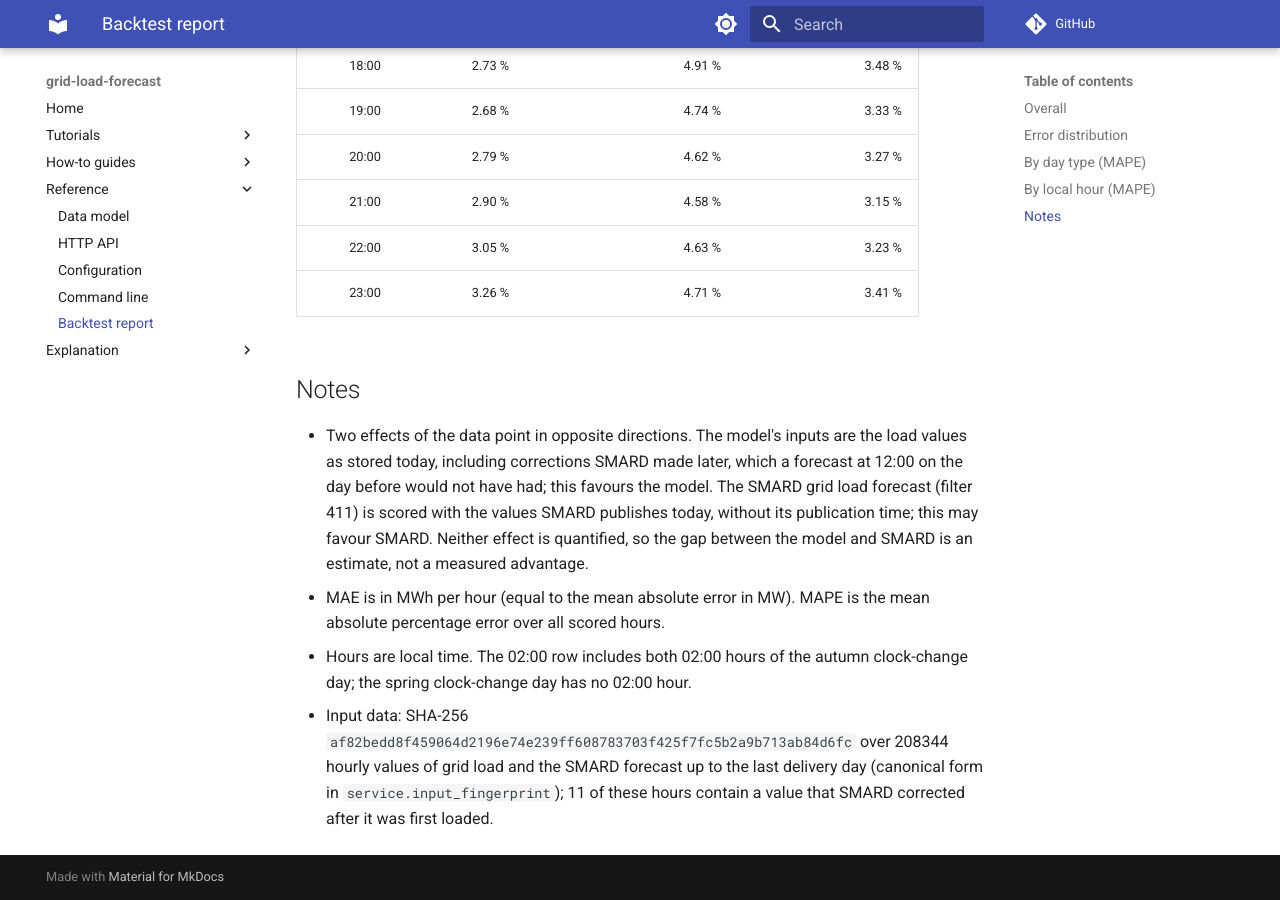
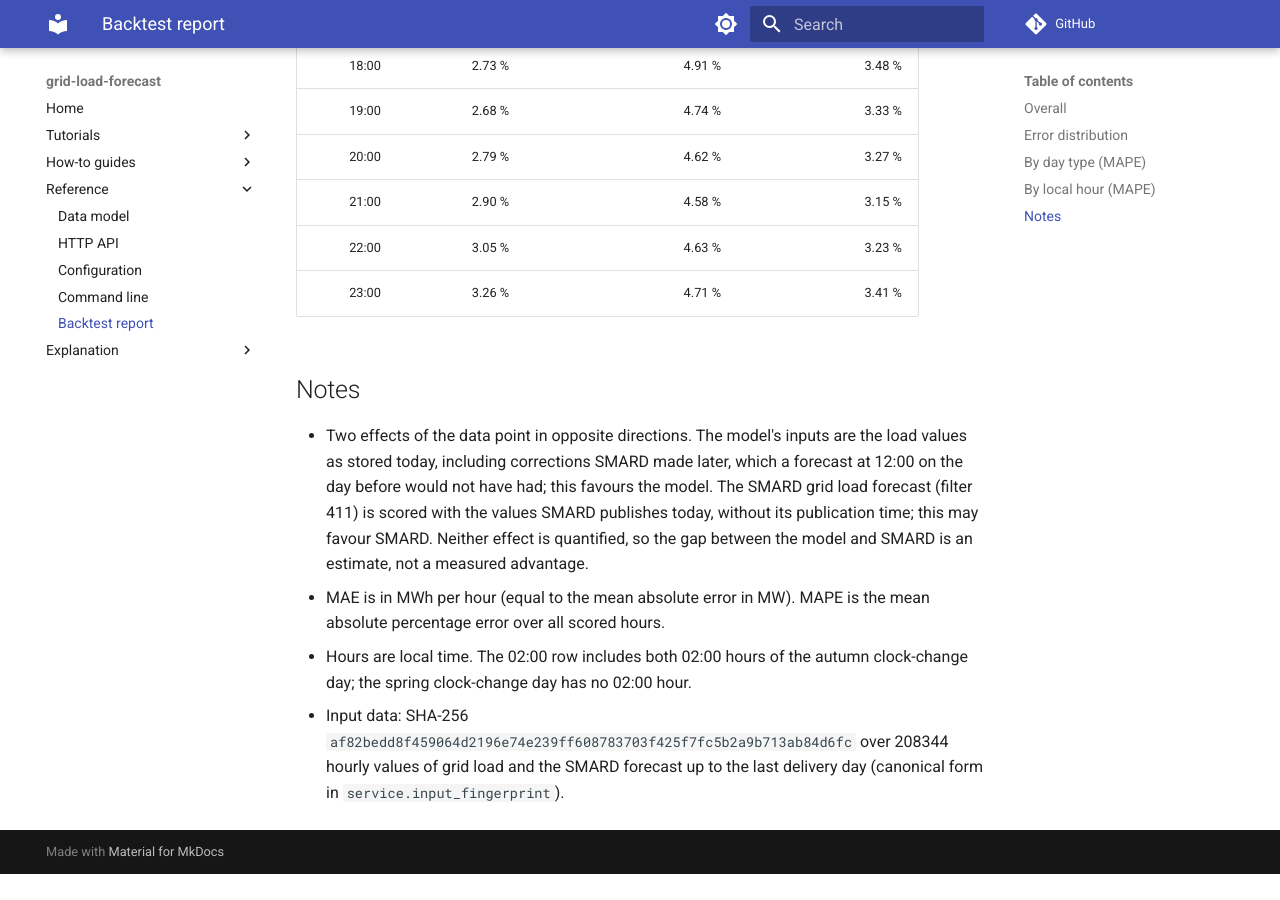
Before and after one commit to deka641/grid-load-forecast, an MkDocs documentation site: the page built from docs/reference/backtest.md, in a window 1280 px wide and 900 px high, scrolled down 2351 px. Built offline with MkDocs 1.6.1 and Material for MkDocs 9.7.7, drawn with Linux system fonts in a browser that asks for light colours; comment, search, counter and statistics services are not loaded; after the commit the page ends 3225 px from its top, so only the background shows below that.

Commit message:
Regenerate the backtest report without the revised-hours count

```diff
--- a/reports/backtest.md
+++ b/reports/backtest.md
@@ -66,4 +66,4 @@ Bias is the mean of forecast minus actual; a positive value means the forecast i
 - Two effects of the data point in opposite directions. The model's inputs are the load values as stored today, including corrections SMARD made later, which a forecast at 12:00 on the day before would not have had; this favours the model. The SMARD grid load forecast (filter 411) is scored with the values SMARD publishes today, without its publication time; this may favour SMARD. Neither effect is quantified, so the gap between the model and SMARD is an estimate, not a measured advantage.
 - MAE is in MWh per hour (equal to the mean absolute error in MW). MAPE is the mean absolute percentage error over all scored hours.
 - Hours are local time. The 02:00 row includes both 02:00 hours of the autumn clock-change day; the spring clock-change day has no 02:00 hour.
-- Input data: SHA-256 `af82bedd8f459064d2196e74e239ff608783703f425f7fc5b2a9b713ab84d6fc` over 208344 hourly values of grid load and the SMARD forecast up to the last delivery day (canonical form in `service.input_fingerprint`); 11 of these hours contain a value that SMARD corrected after it was first loaded.
+- Input data: SHA-256 `af82bedd8f459064d2196e74e239ff608783703f425f7fc5b2a9b713ab84d6fc` over 208344 hourly values of grid load and the SMARD forecast up to the last delivery day (canonical form in `service.input_fingerprint`).
```
Also changed, not shown: 1 other file.
